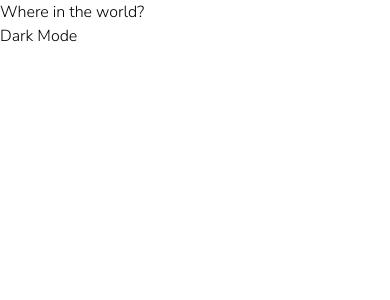
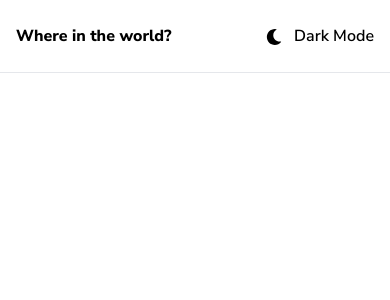
Before and after one commit to gkartsivadze/rest-countries-api-with-color-theme-switcher-master, a React (Vite) app: page / in a window 390 px wide. Shown: the top 300 px of the page. Built offline with nearby package versions, Linux system fonts and the light colour scheme.

Commit message:
- finished mobile header

```diff
--- a/src/App.jsx
+++ b/src/App.jsx
@@ -5,6 +5,7 @@ function App() {
   return (
     <>
       <Header />
+
     </>
   )
 }
--- a/src/components/Header.jsx
+++ b/src/components/Header.jsx
@@ -1,9 +1,11 @@
+import { FaMoon } from 'react-icons/fa'
+
 export default function Header() {
     return (
-        <nav>
-            <h1>Where in the world?</h1>
-            <button>
-                Dark Mode
+        <nav className='flex justify-between px-4 py-6 border-b-[1px] border-dark-grey'>
+            <h1 className='font-extrabold'>Where in the world?</h1>
+            <button className=' font-semibold'>
+                <FaMoon className='inline me-2' /> Dark Mode
             </button>
         </nav>
     )
```
